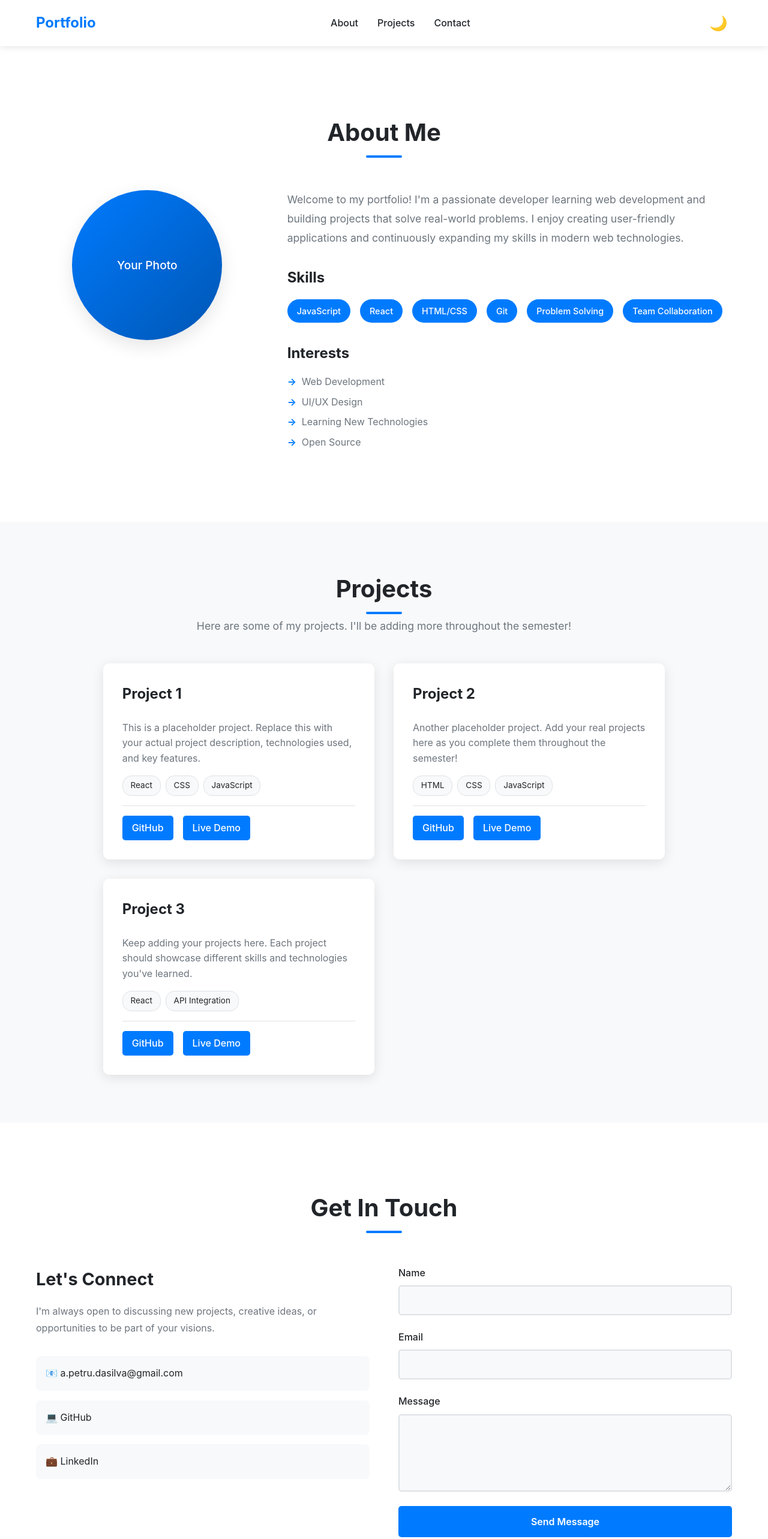
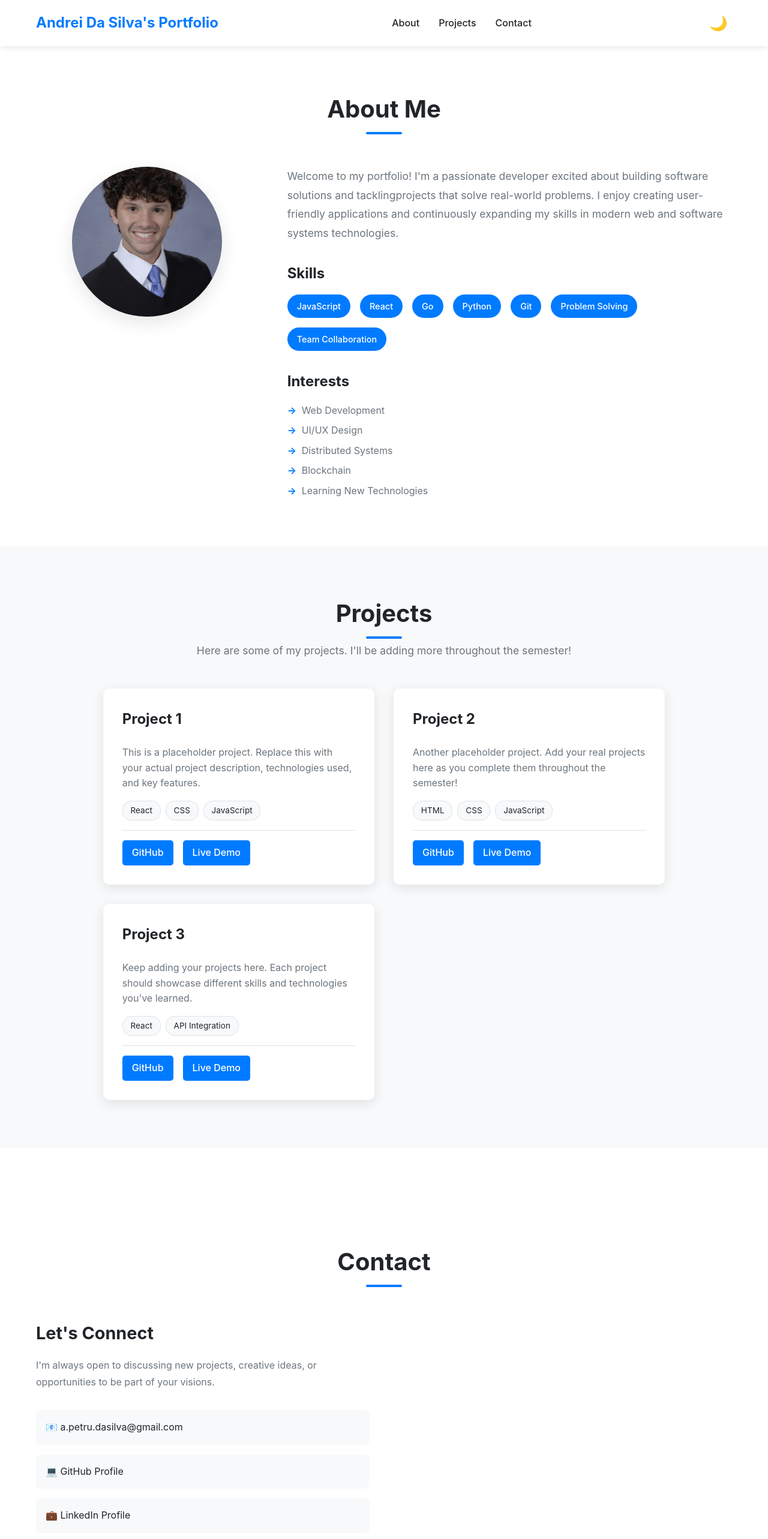
Before and after one commit to adasilva752/myPortfolio, a React (Vite) app: page / in a window 1280 px wide. Shown: the top 2566 px of the page at 60% size. Built offline with nearby package versions, Linux system fonts and the light colour scheme.

Commit message:
simple updates for about me

```diff
--- a/src/App.css
+++ b/src/App.css
@@ -175,8 +175,21 @@ section {
 }
 
 .about-image {
-  display: flex;
+  display: flex ;
   justify-content: center;
+}
+
+.about-image img {
+  width: 250px;
+  height: 250px;
+  border-radius: 50%;
+  object-fit: cover;
+  box-shadow: 0 10px 30px var(--shadow);
+  transition: transform 0.3s ease;
+}
+
+.about-image img:hover {
+  transform: scale(1.05);
 }
 
 .image-placeholder {
@@ -499,6 +512,11 @@ section {
     height: 200px;
   }
 
+  .about-image img {
+    width: 200px;
+    height: 200px;
+  }
+
   .contact-content {
     grid-template-columns: 1fr;
   }
@@ -527,6 +545,11 @@ section {
     font-size: 1rem;
   }
 
+  .about-image img {
+    width: 150px;
+    height: 150px;
+  }
+
   .project-card {
     padding: 1.5rem;
   }
--- a/src/components/About.jsx
+++ b/src/components/About.jsx
@@ -1,10 +1,12 @@
 import React from 'react'
+import profileImage from '../images/chat_edit_image_20251114_141313.png'
 
 function About() {
   const skills = [
     'JavaScript',
     'React',
-    'HTML/CSS',
+    'Go',
+    'Python',
     'Git',
     'Problem Solving',
     'Team Collaboration'
@@ -13,8 +15,9 @@ function About() {
   const interests = [
     'Web Development',
     'UI/UX Design',
+    'Distributed Systems',
+    'Blockchain',
     'Learning New Technologies',
-    'Open Source'
   ]
 
   return (
@@ -23,16 +26,14 @@ function About() {
         <h2 className="section-title">About Me</h2>
         <div className="about-content">
           <div className="about-image">
-            <div className="image-placeholder">
-              <span>Your Photo</span>
-            </div>
+            <img src={profileImage} alt="About me" />
           </div>
           <div className="about-text">
             <p className="bio">
-              Welcome to my portfolio! I'm a passionate developer learning web development
-              and building projects that solve real-world problems. I enjoy creating
-              user-friendly applications and continuously expanding my skills in modern
-              web technologies.
+              Welcome to my portfolio! I'm a passionate developer excited about building
+              software solutions and tacklingprojects that solve real-world problems.
+              I enjoy creating user-friendly applications and continuously expanding my
+              skills in modern web and software systems technologies.
             </p>
 
             <div className="skills-section">
--- a/src/components/Contact.jsx
+++ b/src/components/Contact.jsx
@@ -1,35 +1,10 @@
-import React, { useState } from 'react'
+import React from 'react'
 
 function Contact() {
-  const [formData, setFormData] = useState({
-    name: '',
-    email: '',
-    message: ''
-  })
-  const [submitStatus, setSubmitStatus] = useState('')
-
-  const handleChange = (e) => {
-    setFormData({
-      ...formData,
-      [e.target.name]: e.target.value
-    })
-  }
-
-  const handleSubmit = (e) => {
-    e.preventDefault()
-    // In a real application, you would send this data to a backend
-    // For now, we'll just show a success message
-    setSubmitStatus('Thank you for your message! I\'ll get back to you soon.')
-    setFormData({ name: '', email: '', message: '' })
-
-    // Clear status message after 5 seconds
-    setTimeout(() => setSubmitStatus(''), 5000)
-  }
-
   return (
     <section id="contact" className="contact-section">
       <div className="container">
-        <h2 className="section-title">Get In Touch</h2>
+        <h2 className="section-title">Contact</h2>
         <div className="contact-content">
           <div className="contact-info">
             <h3>Let's Connect</h3>
@@ -42,53 +17,13 @@ function Contact() {
                 📧 a.petru.dasilva@gmail.com
               </a>
               <a href="https://github.com/adasilva752" target="_blank" rel="noopener noreferrer" className="contact-link">
-                💻 GitHub
+                💻 GitHub Profile
               </a>
-              <a href="https://linkedin.com/in/dasilvaandrei" target="_blank" rel="noopener noreferrer" className="contact-link">
-                💼 LinkedIn
+              <a href="https://linkedin.com/in/andreidasilva" target="_blank" rel="noopener noreferrer" className="contact-link">
+                💼 LinkedIn Profile
               </a>
             </div>
           </div>
-
-          <form className="contact-form" onSubmit={handleSubmit}>
-            <div className="form-group">
-              <label htmlFor="name">Name</label>
-              <input
-                type="text"
-                id="name"
-                name="name"
-                value={formData.name}
-                onChange={handleChange}
-                required
-              />
-            </div>
-            <div className="form-group">
-              <label htmlFor="email">Email</label>
-              <input
-                type="email"
-                id="email"
-                name="email"
-                value={formData.email}
-                onChange={handleChange}
-                required
-              />
-            </div>
-            <div className="form-group">
-              <label htmlFor="message">Message</label>
-              <textarea
-                id="message"
-                name="message"
-                value={formData.message}
-                onChange={handleChange}
-                rows="5"
-                required
-              ></textarea>
-            </div>
-            {submitStatus && (
-              <div className="submit-status">{submitStatus}</div>
-            )}
-            <button type="submit" className="submit-btn">Send Message</button>
-          </form>
         </div>
       </div>
     </section>
--- a/src/components/Footer.jsx
+++ b/src/components/Footer.jsx
@@ -6,7 +6,7 @@ function Footer() {
   return (
     <footer className="footer">
       <div className="container">
-        <p>&copy; {currentYear} My Portfolio. Built with React + Vite.</p>
+        <p>&copy; {currentYear} Andrei Da Silva's Portfolio. Built with React + Vite.</p>
       </div>
     </footer>
   )
--- a/src/components/Navbar.jsx
+++ b/src/components/Navbar.jsx
@@ -24,7 +24,7 @@ function Navbar({ darkMode, toggleDarkMode }) {
     <nav className={`navbar ${isScrolled ? 'scrolled' : ''}`}>
       <div className="nav-container">
         <div className="nav-logo" onClick={() => scrollToSection('about')}>
-          <span>Portfolio</span>
+          <span>Andrei Da Silva's Portfolio</span>
         </div>
 
         <div className={`nav-links ${isMobileMenuOpen ? 'active' : ''}`}>
```
Also changed, not shown: src/images/chat_edit_image_20251114_141313.png (added).
